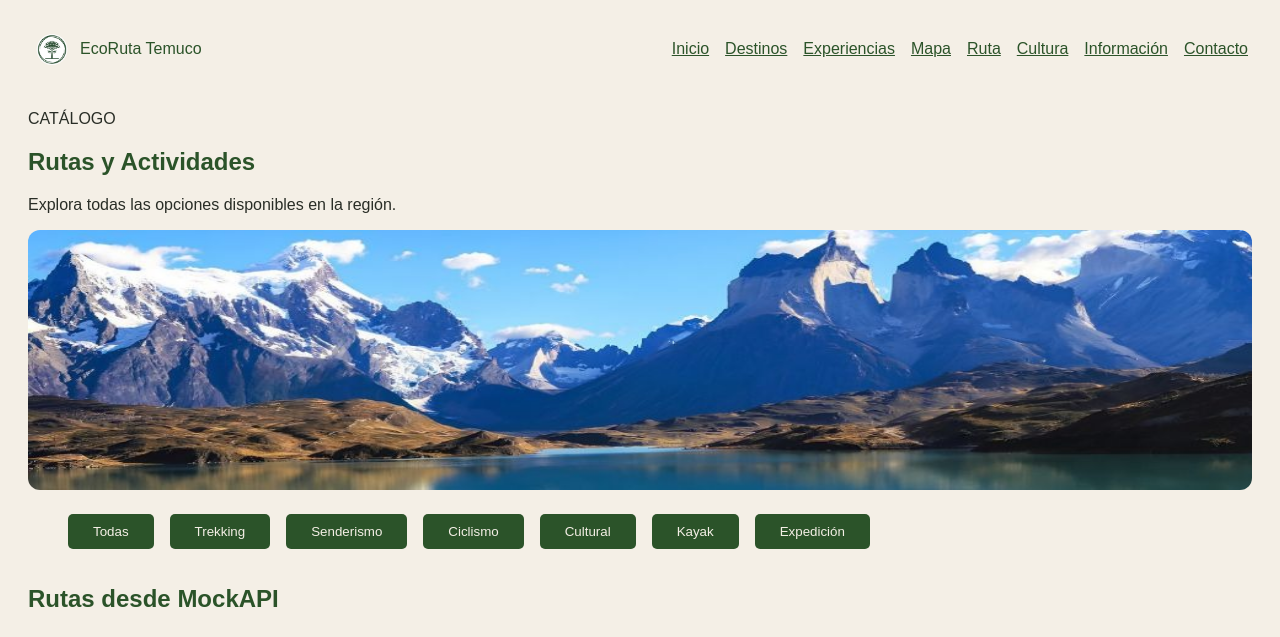
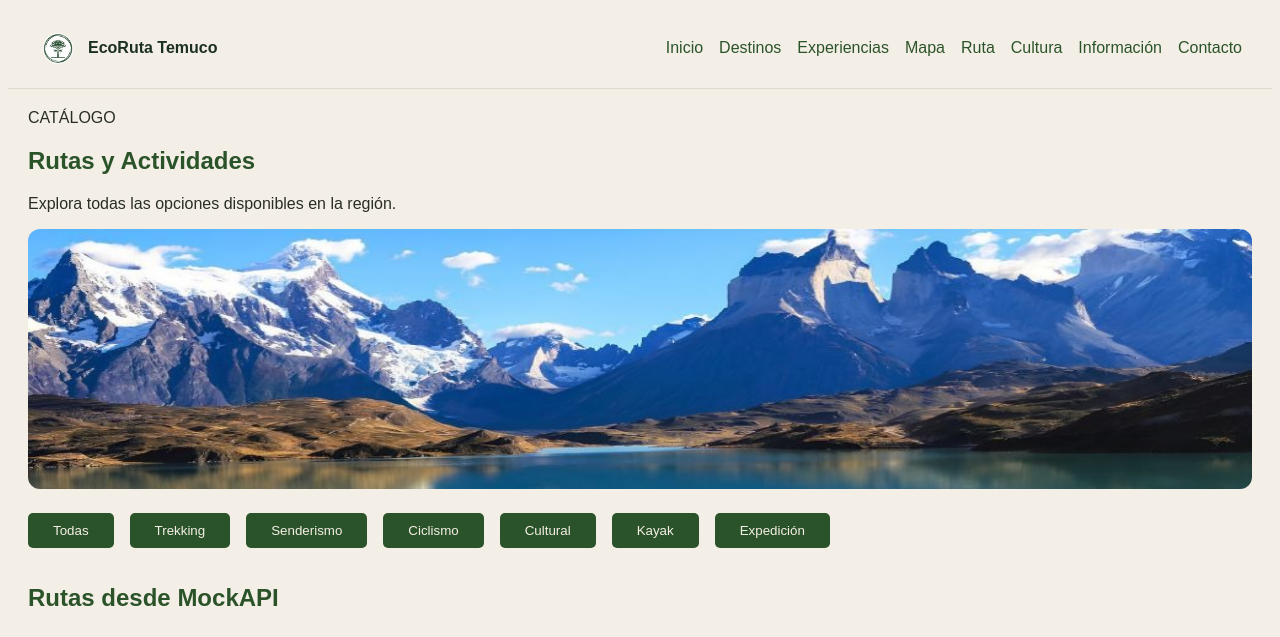
Before and after one commit to B-Arrue/proye-front, a plain HTML site: page ruta.html in a window 1280 px wide. Shown: the top 637 px of the page. Drawn offline with Linux system fonts and the light colour scheme; files whose address does not match are found by name.

Commit message:
Refactor header and logo styles in ruta.css
menu

```diff
--- a/ruta.css
+++ b/ruta.css
@@ -43,30 +43,45 @@ form label {
     margin-bottom: 16px;
   }
 header {
-  padding: 16px 24px;
+  display: flex;
+  justify-content: space-between;
+  align-items: center;
+  padding: 15px 30px;
+  background-color: #f4efe6;
+  border-bottom: 1px solid #e0d8cc;
 }
 
 .logo {
   display: flex;
   align-items: center;
-  gap: 8px;
-  color: #2b5329;
+  gap: 10px;
   text-decoration: none;
+  color: #1b3022;
+  font-weight: bold;
 }
 
 .logo img {
-  width: 40px;
+  height: 40px;
+  width: auto;
 }
 
 nav ul {
-  gap: 16px;
+  display: flex;
+  flex-wrap: wrap;
+  gap: 8px 16px;
+  padding: 0;
   list-style: none;
 }
 
-a {
+nav a {
+  text-decoration: none;
   color: #2b5329;
+  font-weight: 500;
 }
 
+nav a:hover {
+  text-decoration: underline;
+}
 main {
   max-width: 1500px;
   margin: 20px auto;
```
